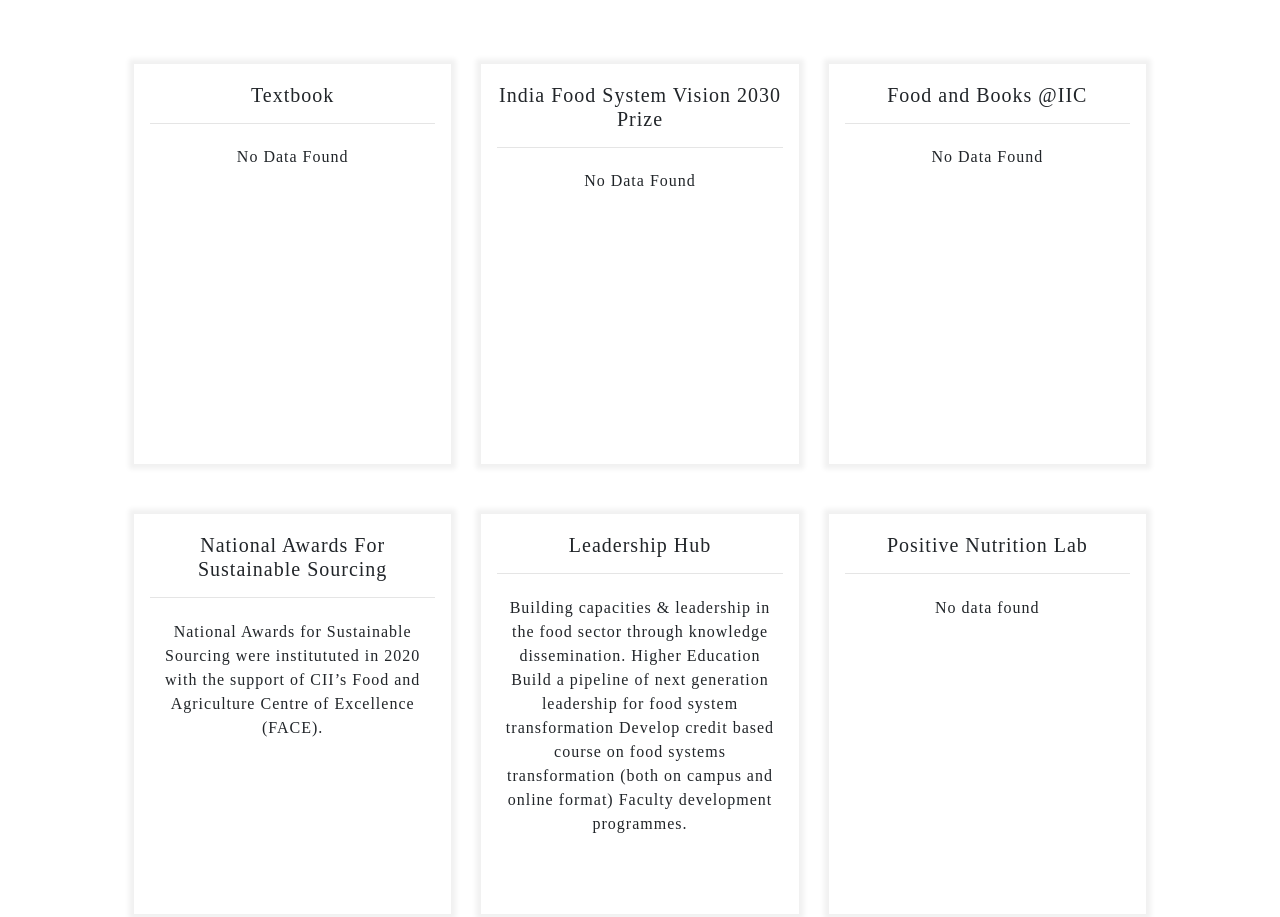
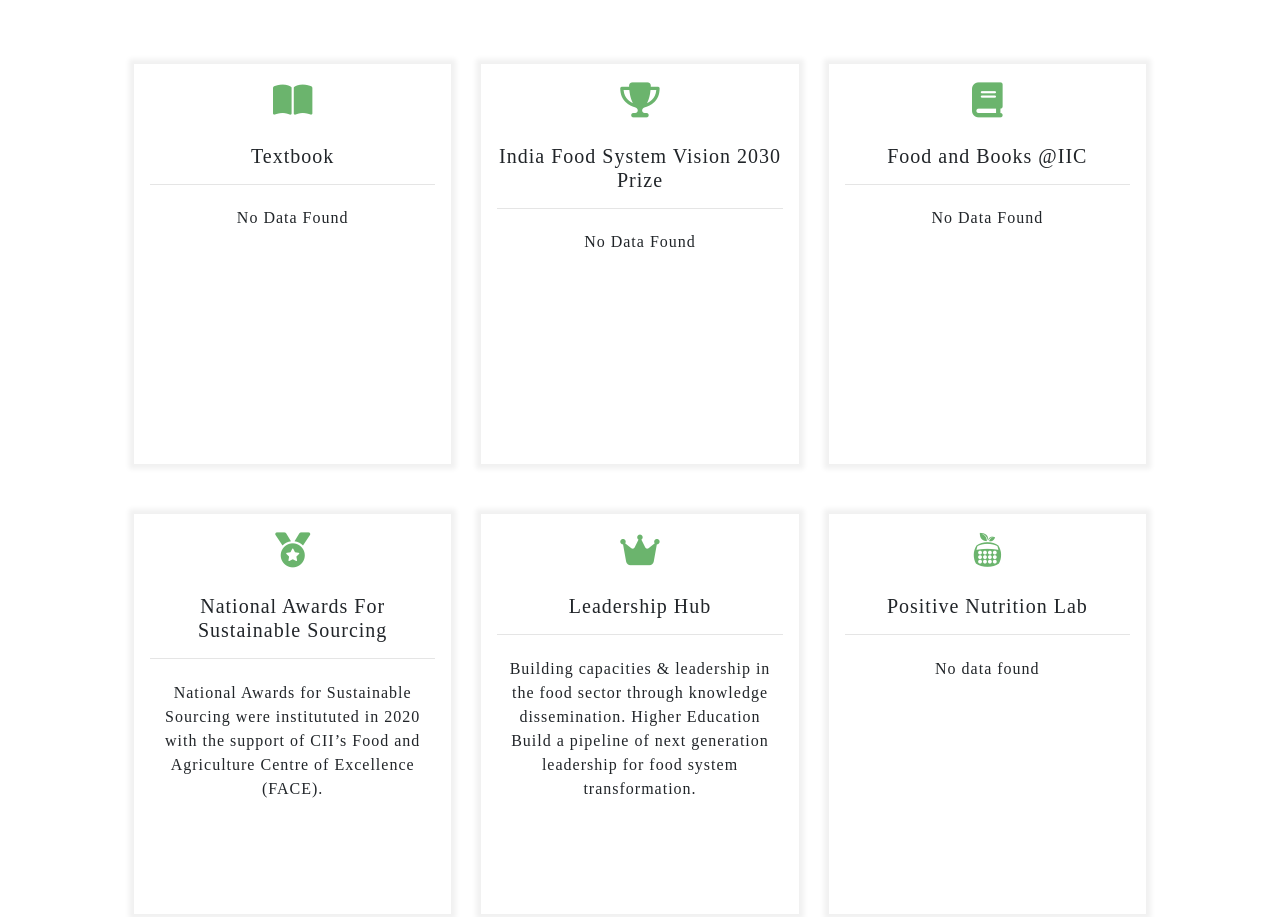
Before and after one commit to akshith143/fff-theme, a plain HTML site: page index.html in a window 1280 px wide. Shown: the part 802-1719 px from the top of the page. Drawn offline with Linux system fonts and the light colour scheme; a web font is replaced by a local one.

Commit message:
icons added

```diff
--- a/index.html
+++ b/index.html
@@ -85,6 +85,8 @@
                     <div class="flip-card">
                         <div class="flip-card-inner">
                             <div class="flip-card-front">
+                                <i class="fas fa-book-open" style="font-size: 35px; color: #6bb46d"></i>
+                                <br><br>
                                 <h5 class="header-text">Textbook</h5>
                                 <hr>
                                 <p class="para-data">No Data Found</p>
@@ -99,6 +101,8 @@
                     <div class="flip-card">
                         <div class="flip-card-inner">
                             <div class="flip-card-front">
+                                <i class="fas fa-trophy" style="font-size: 35px; color: #6bb46d"></i>
+                                <br><br>
                                 <h5 class="header-text">India Food System Vision 2030 Prize</h5>
                                 <hr>
                                 <p class="para-data">No Data Found</p>
@@ -113,6 +117,8 @@
                     <div class="flip-card">
                         <div class="flip-card-inner">
                             <div class="flip-card-front">
+                                <i class="fas fa-book" style="font-size: 35px; color: #6bb46d"></i>
+                                <br><br>
                                 <h5 class="header-text">Food and Books @IIC</h5>
                                 <hr>
                                 <p class="para-data">No Data Found</p>
@@ -129,6 +135,8 @@
                     <div class="flip-card">
                         <div class="flip-card-inner">
                             <div class="flip-card-front">
+                                <i class="fas fa-medal" style="font-size: 35px; color: #6bb46d"></i>
+                                <br><br>
                                 <h5 class="header-text">National Awards For Sustainable Sourcing</h5>
                                 <hr>
                                 <p class="para-data">
@@ -155,17 +163,20 @@
                     <div class="flip-card">
                         <div class="flip-card-inner">
                             <div class="flip-card-front">
+                                <i class="fas fa-crown" style="font-size: 35px; color: #6bb46d"></i>
+                                <br><br>
                                 <h5 class="header-text">Leadership Hub</h5>
                                 <hr>
                                 <p class="para-data">
                                     Building capacities & leadership in the food sector through knowledge dissemination.
                                     Higher Education Build a pipeline of next generation leadership for food system
-                                    transformation Develop credit based course on food systems transformation (both on
-                                    campus and online format) Faculty development programmes.
+                                    transformation.
                                 </p>
                             </div>
                             <div class="flip-card-back">
                                 <p class="para-data"><b>
+                                        Develop credit based course on food systems transformation (both on
+                                        campus and online format) Faculty development programmes.
                                         Fellows on Food System
                                         Transformation (Small cohort of highly motivated and high potential youth for
                                         global
@@ -181,6 +192,8 @@
                     <div class="flip-card">
                         <div class="flip-card-inner">
                             <div class="flip-card-front">
+                                <i class="fab fa-nutritionix" style="font-size: 35px; color: #6bb46d;"></i>
+                                <br><br>
                                 <h5 class="header-text">Positive Nutrition Lab</h5>
                                 <hr>
                                 <p class="para-data">No data found</p>
@@ -197,6 +210,8 @@
                     <div class="flip-card">
                         <div class="flip-card-inner">
                             <div class="flip-card-front">
+                                <i class="fas fa-hamburger" style="font-size: 35px; color: #6bb46d"></i>
+                                <br><br>
                                 <h5 class="header-text">Food, Hunger and Shifting norms during COVID-19</h5>
                                 <hr>
                                 <p class="para-data">
```
